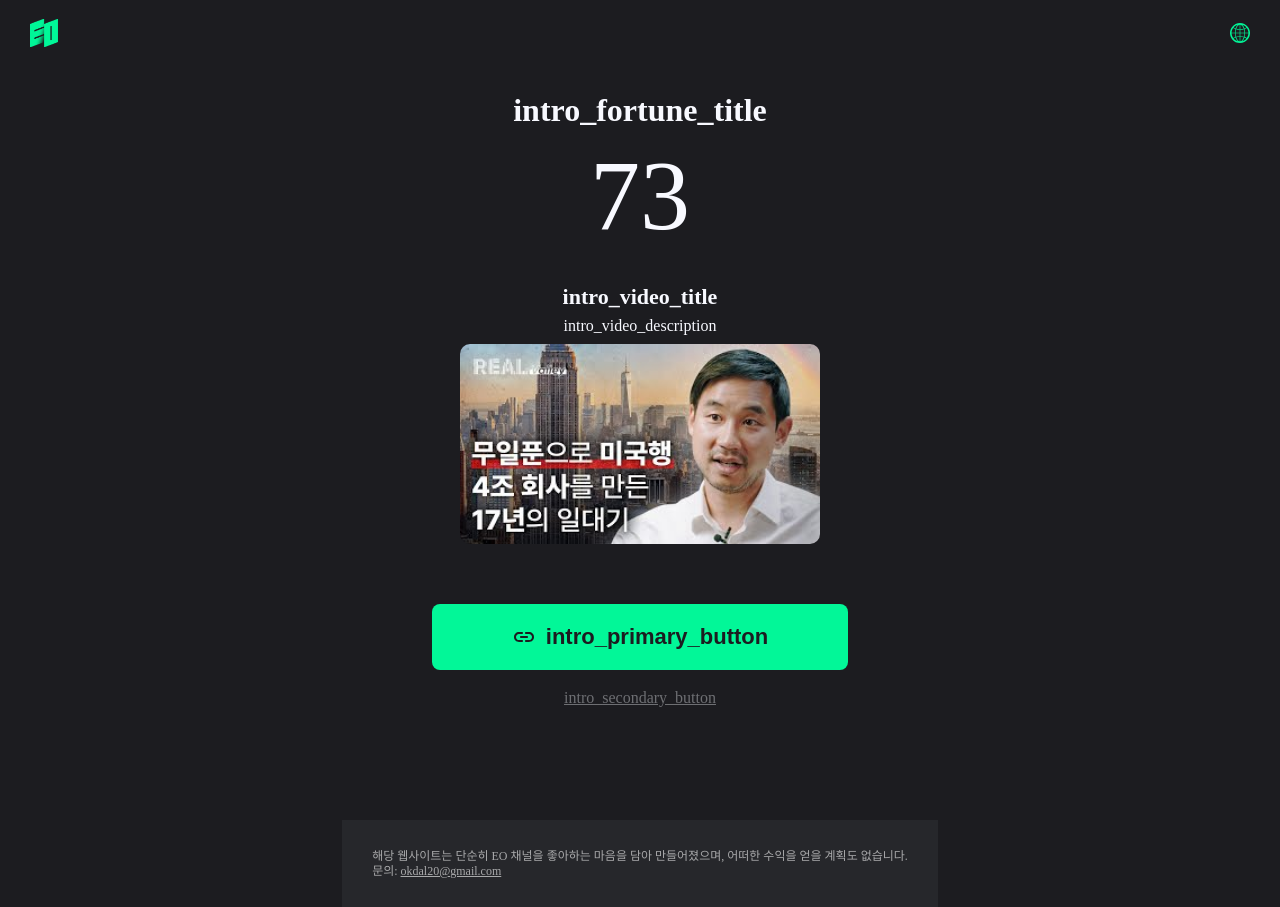
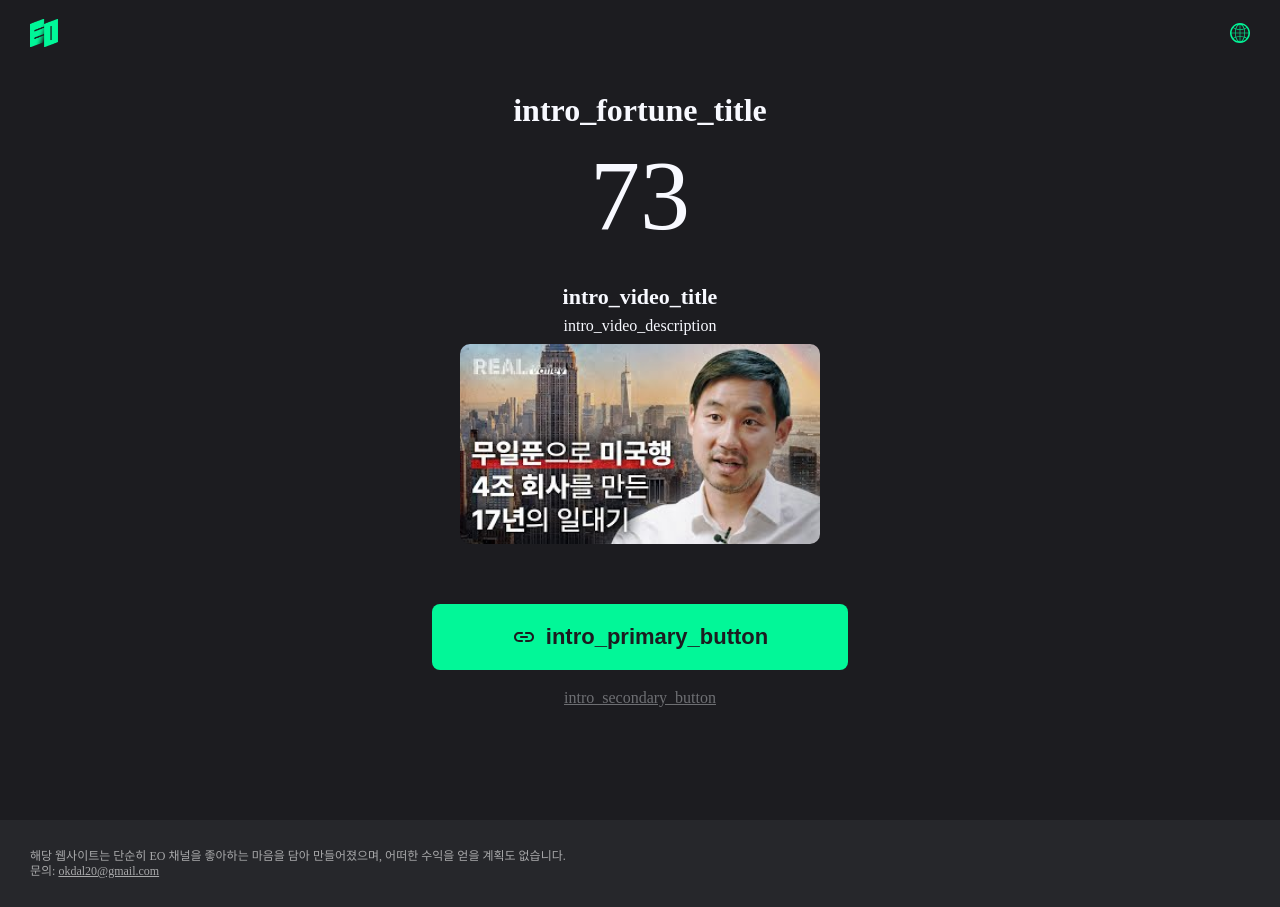
Before and after one commit to EO-galaxy/EO-galaxy-FE, a React (Vite) app: page /intro in a window 1280 px wide. Built offline with nearby package versions, Linux system fonts and the light colour scheme; no server answers; the database is empty.

Commit message:
fix : footer width 수정

```diff
--- a/src/components/Footer/Footer.tsx
+++ b/src/components/Footer/Footer.tsx
@@ -3,15 +3,23 @@ import { css } from "@emotion/react";
 
 function Footer() {
   return (
+    <div style={{ width: "100%" }}>
       <footer css={FooterStyles}>
         <p>
           해당 웹사이트는 단순히 EO 채널을 좋아하는 마음을 담아 만들어졌으며,
           어떠한 수익을 얻을 계획도 없습니다.
         </p>
         <p>
-        문의: <a href="mailto:okdal20@gmail.com" style={{textDecoration: 'underline'}}>okdal20@gmail.com</a>
+          문의:{" "}
+          <a
+            href="mailto:okdal20@gmail.com"
+            style={{ textDecoration: "underline" }}
+          >
+            okdal20@gmail.com
+          </a>
         </p>
       </footer>
+    </div>
   );
 }
 
```
Lines whose indentation alone changed are shown as unchanged.
